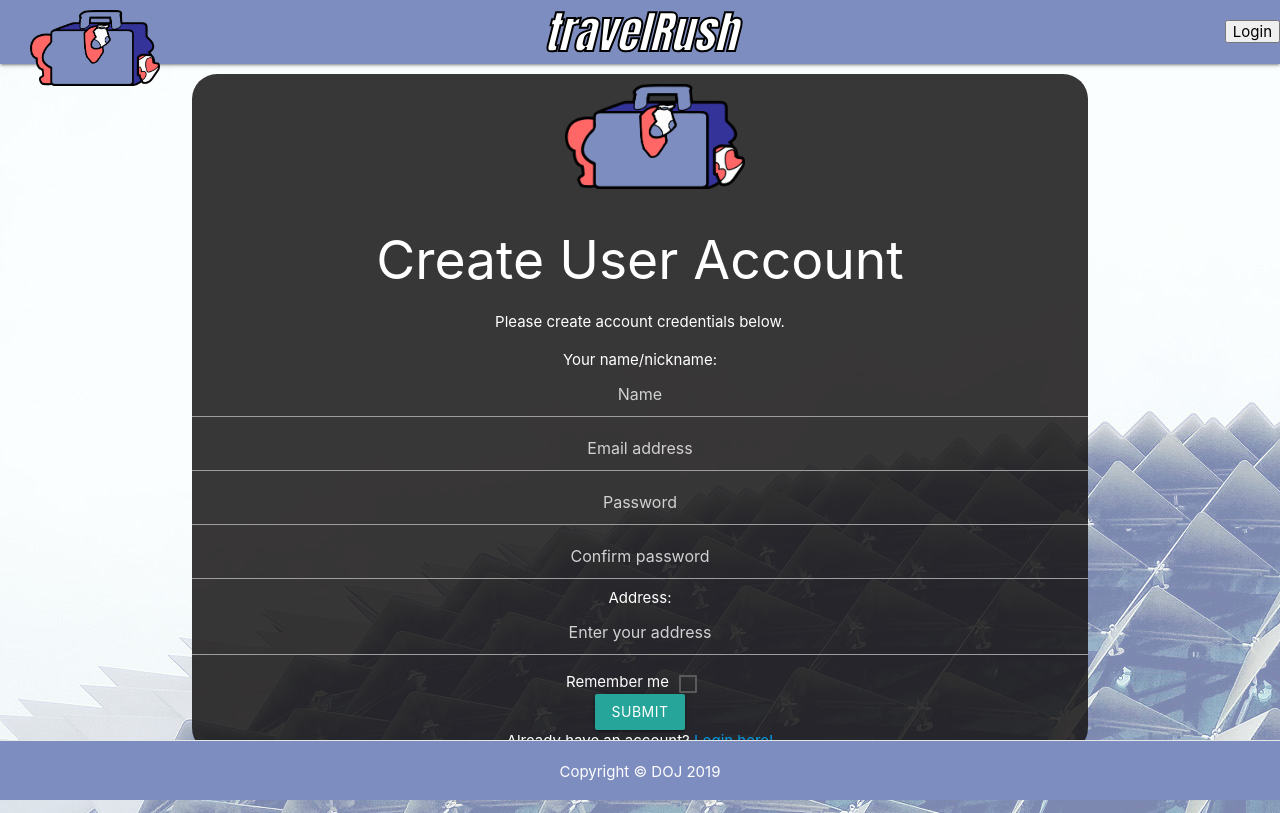
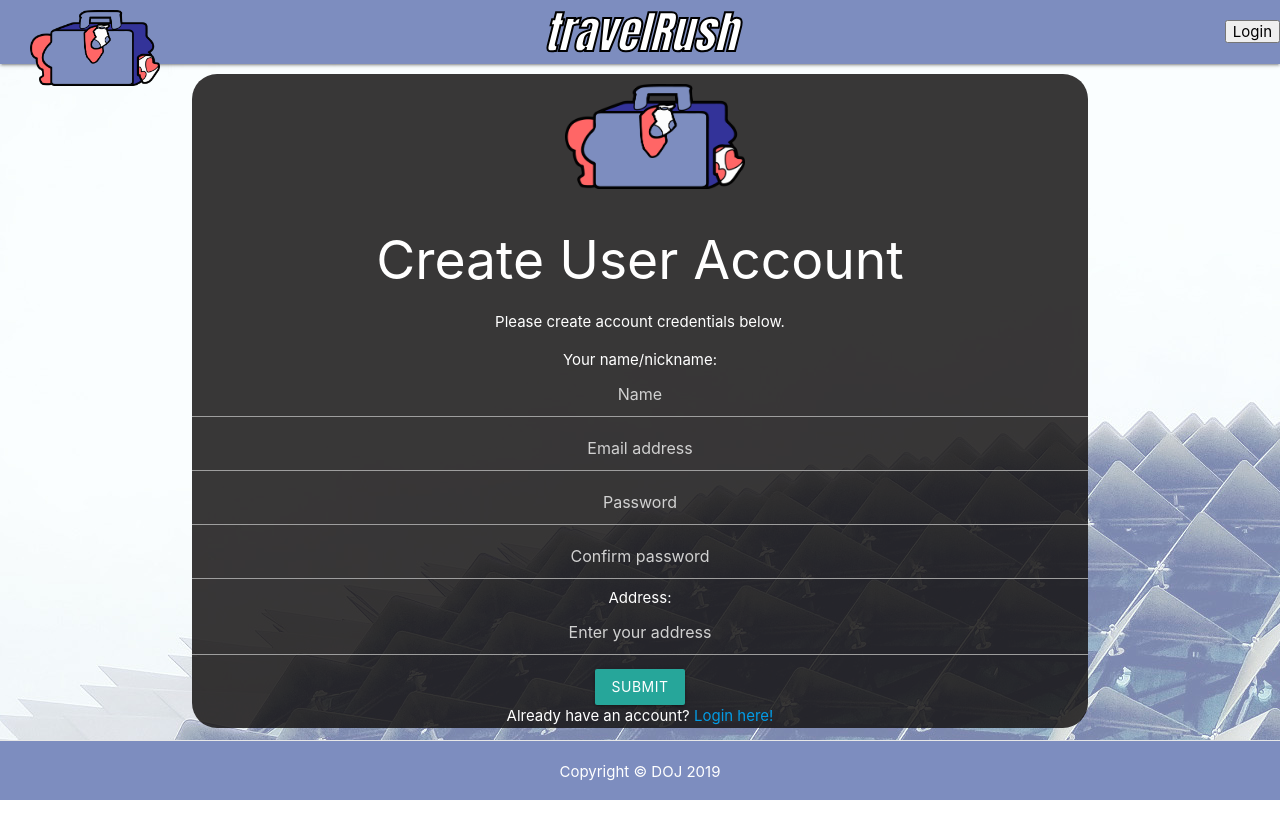
Before and after one commit to Mishel-T/travelRush2, a React (Create React App) app in the folder client/: page /signup in a window 1280 px wide. Built offline with nearby package versions, Linux system fonts and the light colour scheme.

Commit message:
Erased checkbox from signup

```diff
--- a/client/src/components/SignUp/signUp.js
+++ b/client/src/components/SignUp/signUp.js
@@ -96,15 +96,6 @@ function SignUp() {
           ></textarea>
         </div>
 
-        <div className="form-group">
-          <div className="custom-control custom-checkbox">
-            <label htmlFor="container">Remember me </label>
-            <input
-              type="checkbox"
-            />
-            <span className="checkmark" />
-          </div>
-        </div>
       </form>
       <button
         type="button"
```
